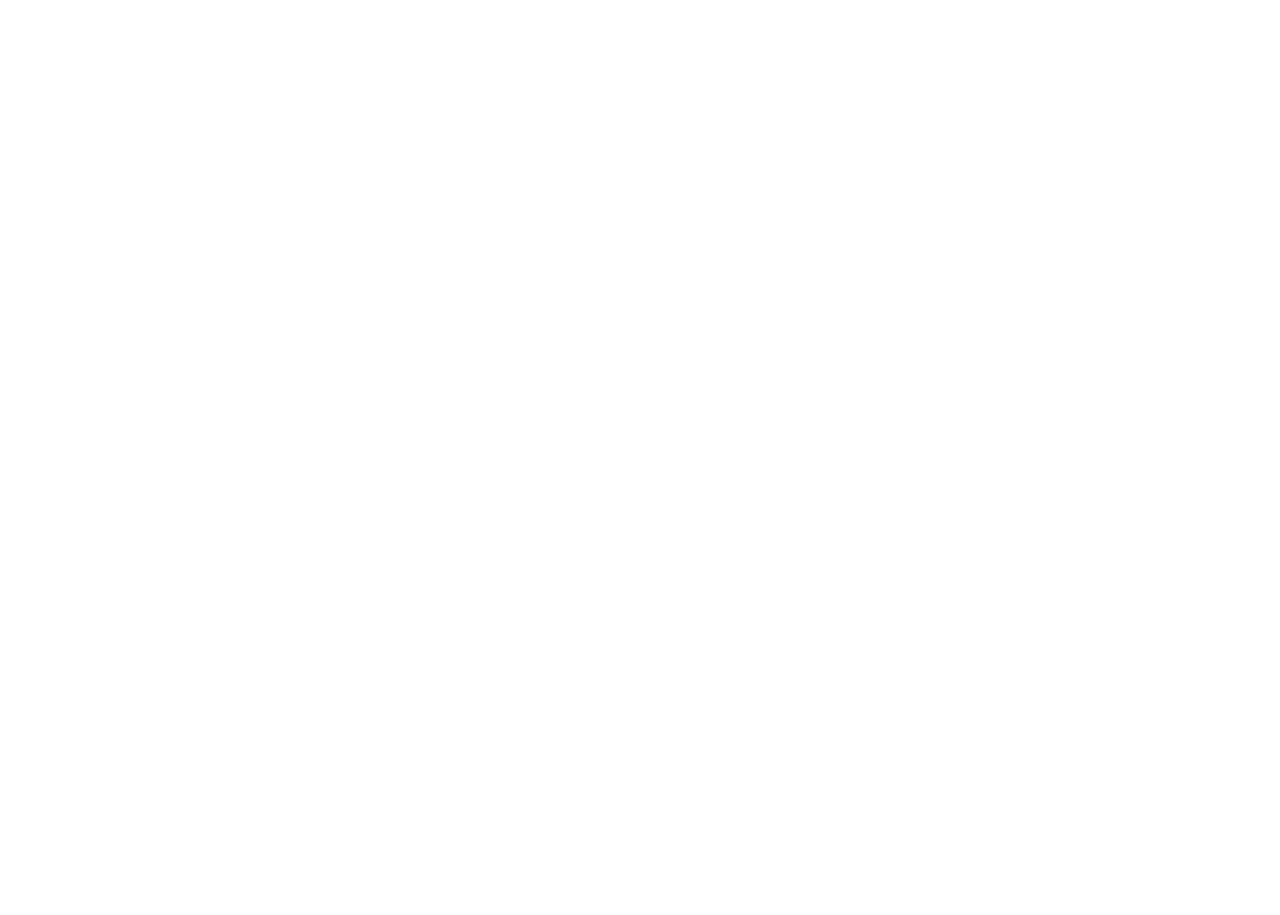
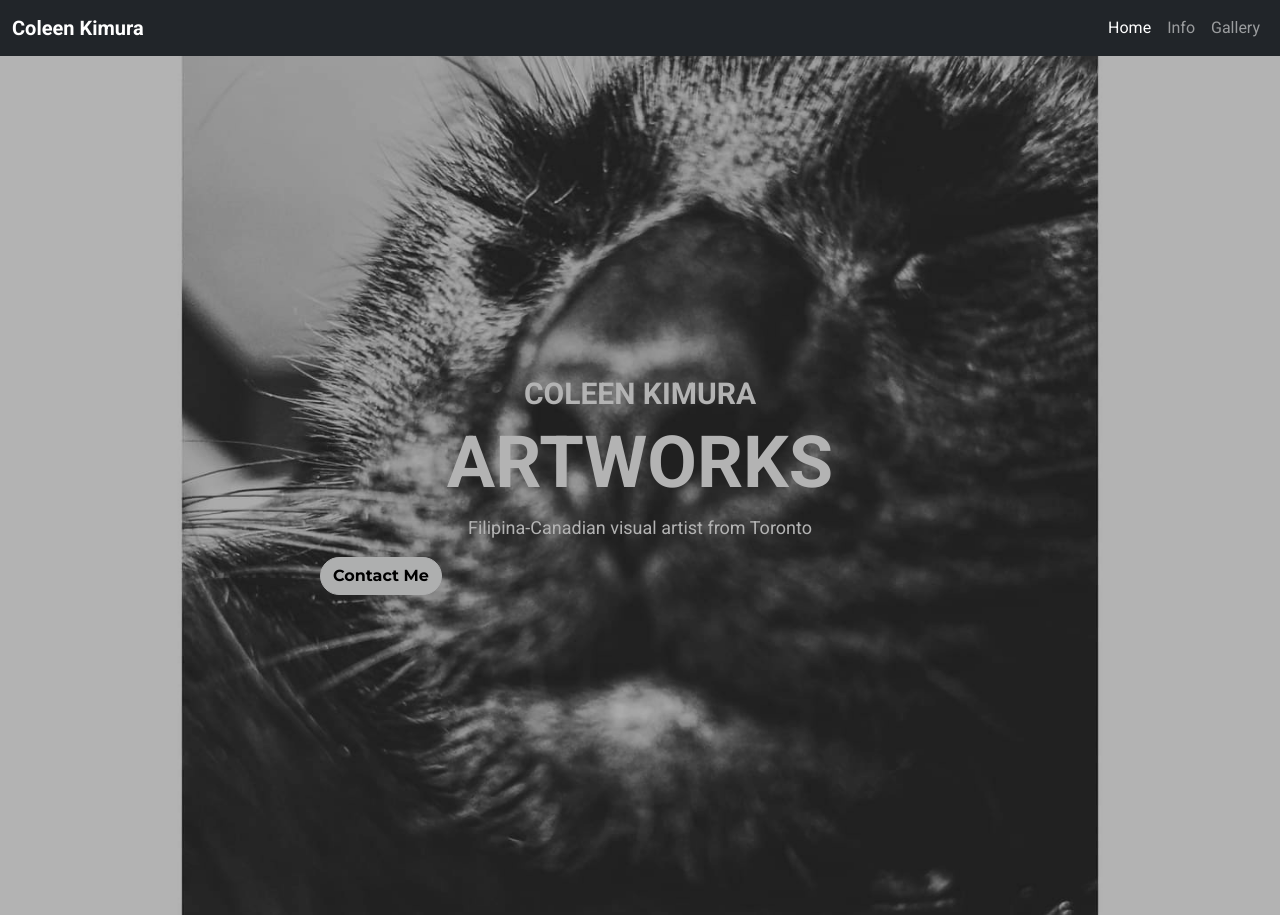
Before and after one commit to coleentabuan/art-portfolio, a plain HTML site: page index.html in a window 1280 px wide. Before the commit the page ends 800 px from the top, so only its background shows below. Drawn offline with nearby package versions, Linux system fonts and the light colour scheme.

Commit message:
Added content and css in index.html

```diff
--- a/index.html
+++ b/index.html
@@ -4,6 +4,7 @@
     <meta charset="UTF-8" />
     <meta http-equiv="X-UA-Compatible" content="IE=edge" />
     <meta name="viewport" content="width=device-width, initial-scale=1.0" />
+
     <!-- CSS only -->
     <link
       href="https://cdn.jsdelivr.net/npm/bootstrap@5.1.3/dist/css/bootstrap.min.css"
@@ -11,7 +12,63 @@
       integrity="sha384-1BmE4kWBq78iYhFldvKuhfTAU6auU8tT94WrHftjDbrCEXSU1oBoqyl2QvZ6jIW3"
       crossorigin="anonymous"
     />
-    <title>Coleen Art-Filipina-Canadian artist based in Toronto</title>
+    <!-- JavaScript Bundle with Popper -->
+    <script
+      src="https://cdn.jsdelivr.net/npm/bootstrap@5.1.3/dist/js/bootstrap.bundle.min.js"
+      integrity="sha384-ka7Sk0Gln4gmtz2MlQnikT1wXgYsOg+OMhuP+IlRH9sENBO0LRn5q+8nbTov4+1p"
+      crossorigin="anonymous"
+    ></script>
+    <link rel="stylesheet" href="styles/portfolio.css" />
+    <link rel="preconnect" href="https://fonts.googleapis.com" />
+    <link rel="preconnect" href="https://fonts.gstatic.com" crossorigin />
+    <link
+      href="https://fonts.googleapis.com/css2?family=Montserrat:wght@700&family=Roboto:wght@400;500;700&display=swap"
+      rel="stylesheet"
+    />
+    <title>Coleen Artworks-Filipina-Canadian artist based in Toronto</title>
   </head>
-  <body></body>
+  <body>
+    <nav class="navbar navbar-expand-lg navbar-dark bg-dark">
+      <div class="container-fluid">
+        <a class="navbar-brand" href="/">Coleen Kimura</a>
+        <button
+          class="navbar-toggler"
+          type="button"
+          data-bs-toggle="collapse"
+          data-bs-target="#navbarNav"
+          aria-controls="navbarNav"
+          aria-expanded="false"
+          aria-label="Toggle navigation"
+        >
+          <span class="navbar-toggler-icon"></span>
+        </button>
+        <div class="collapse navbar-collapse" id="navbarNav">
+          <ul class="navbar-nav ms-auto">
+            <li class="nav-item">
+              <a class="nav-link active" aria-current="page" href="/">Home</a>
+            </li>
+            <li class="nav-item">
+              <a class="nav-link" href="info.html">Info</a>
+            </li>
+            <li class="nav-item">
+              <a class="nav-link" href="gallery.html">Gallery</a>
+            </li>
+          </ul>
+        </div>
+      </div>
+    </nav>
+    <div class="top-container">
+      <div class="homepage-content">
+        <h2 class="artist-name">COLEEN KIMURA</h2>
+        <h1 class="title">ARTWORKS</h1>
+        <p class="short-description">
+          Filipina-Canadian visual artist from Toronto
+        </p>
+      </div>
+
+      <button type="button" class="btn btn-light contact-me">
+        <a href="" class="contact-me">Contact Me</a>
+      </button>
+    </div>
+  </body>
 </html>
--- a/styles/portfolio.css
+++ b/styles/portfolio.css
@@ -0,0 +1,54 @@
+:root {
+  --primary-font: "Roboto", sans-serif;
+  --secondary-font: "Montserrat", sans-serif;
+  --font-primary-color: #ffffff;
+}
+body {
+  background-color: black;
+}
+li {
+  font-family: var(--primary-font);
+  font-weight: normal;
+  font-size: 16px;
+}
+.navbar-brand {
+  font-family: var(--primary-font);
+  font-weight: bold;
+}
+
+.top-container {
+  padding-left: 0;
+  padding: 20em;
+  background-image: url(/images/jiji.jpg);
+  background-position: center;
+  opacity: 0.7;
+  background-repeat: no-repeat;
+  background-size: cover;
+}
+.artist-name {
+  font-family: var(--primary-font);
+  font-weight: bold;
+  font-size: 30px;
+  color: var(--font-primary-color);
+}
+.title {
+  font-family: var(--primary-font);
+  font-weight: bold;
+  font-size: 72px;
+  color: var(--font-primary-color);
+}
+.short-description {
+  font-family: var(--primary-font);
+  font-weight: normal;
+  font-size: 18px;
+  color: var(--font-primary-color);
+}
+.contact-me {
+  color: black;
+  text-decoration: none;
+  font-family: var(--secondary-font);
+  border-radius: 50px;
+}
+.homepage-content {
+  text-align: center;
+}
```
Also changed, not shown: gallery.html (+61 -0 lines), info.html (+61 -0 lines), images/jiji.jpg (added).
